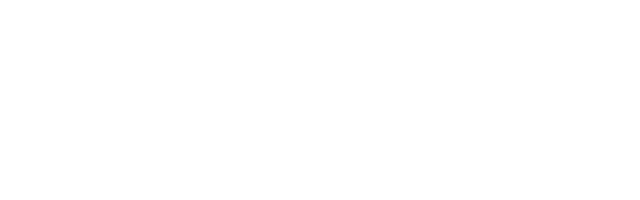
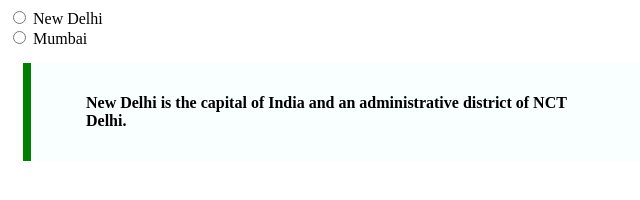
Before and after one commit to acciojob/trivia-dahalerohit, a website: page main.html in a window 1280 px wide. Shown: the whole page, without its empty margins (0-640 px from the left). Drawn offline with Linux system fonts and the light colour scheme.

Commit message:
created a submission

```diff
--- a/main.html
+++ b/main.html
@@ -8,7 +8,19 @@
 
 <body>
 	<!-- the entire body must be written by student -->
+	<form>
+		<input id="rd" type="radio" name="city">
+		<label for="rd">New Delhi</label><br>
+		<input id="rdx" type="radio" name="city">
+		<label for="rdx"> Mumbai</label>
+	</form>
+	<div id="news">
+		<blockquote>New Delhi is the capital of India and an administrative district of NCT Delhi.</blockquote>
+	</div>
     <script type="text/javascript" src="./script.js">
+	<form>
+
+
 </script>
 
 </body>
--- a/styles.css
+++ b/styles.css
@@ -1,2 +1,10 @@
 
 /* Your CSS Code here. */
+#news {
+max-width: 600px;
+margin: 15px;
+padding: 15px;
+	border-left: 8px solid green;
+	background-color: #f8fffe;
+	font-weight: bold;
+}
```
